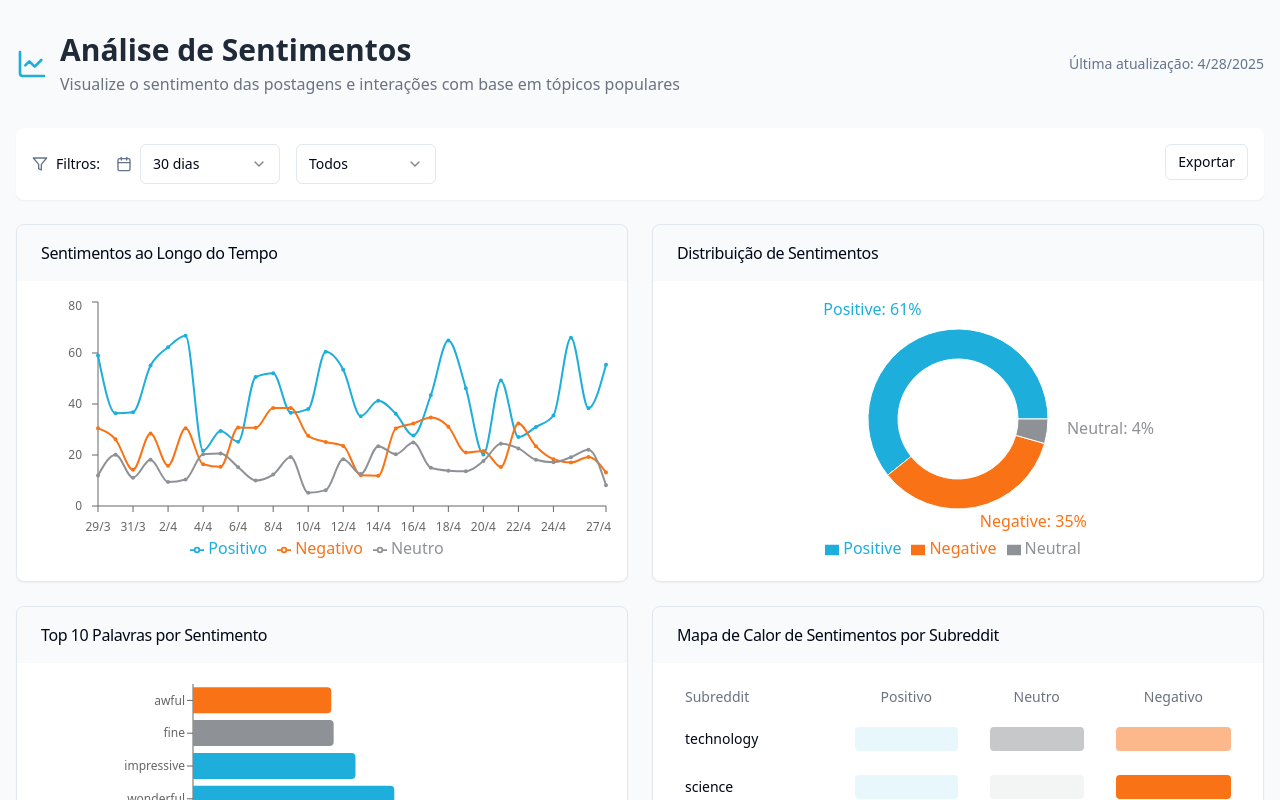
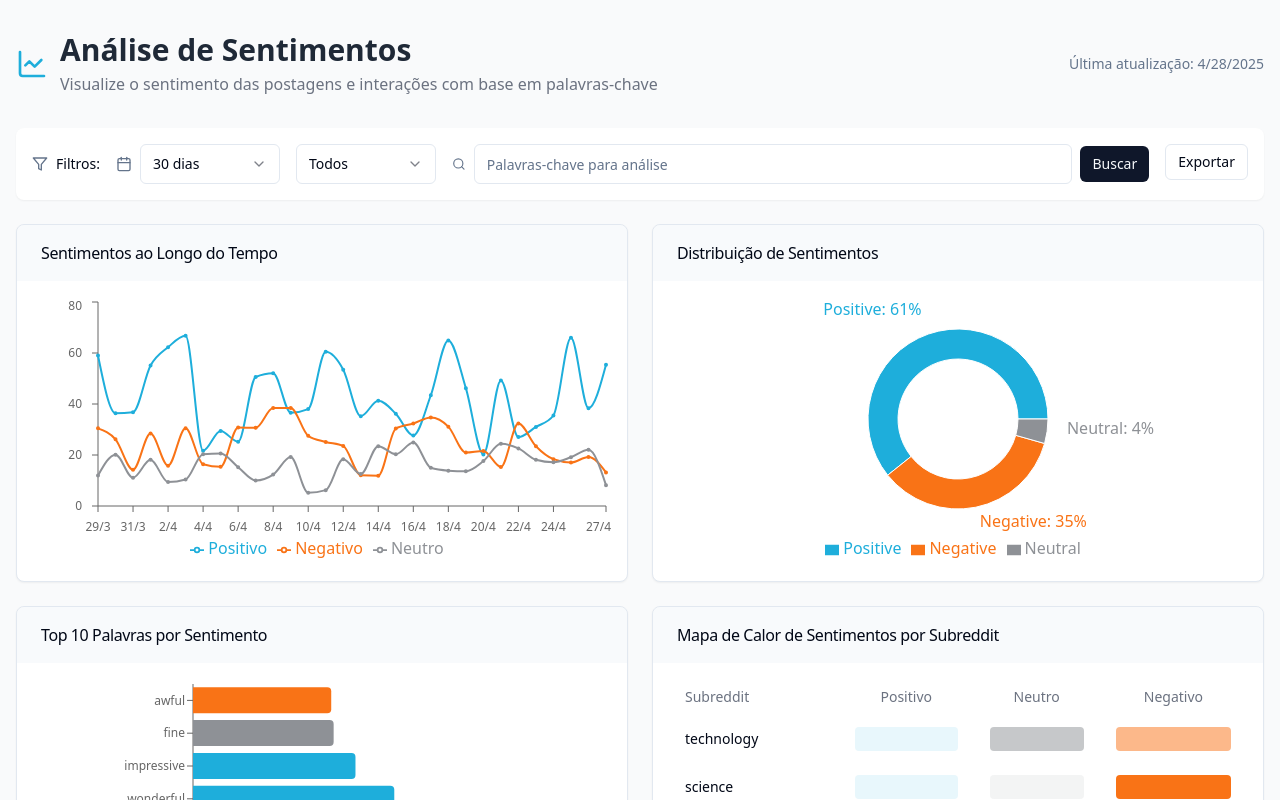
Before and after one commit to LucasLucena001/echo-sentiment-view, a React (Vite) app: page / in a window 1280 px wide. Shown: the top 800 px of the page. Built offline with nearby package versions, Linux system fonts and the light colour scheme.

Commit message:
feat: Implement search-based dashboard
Implement the dashboard functionality based on user-defined keywords.

```diff
--- a/src/components/FilterBar.tsx
+++ b/src/components/FilterBar.tsx
@@ -1,17 +1,20 @@
 
-import { Calendar, Filter } from "lucide-react";
+import { Calendar, Filter, Search } from "lucide-react";
 import { useState } from "react";
 import { Button } from "@/components/ui/button";
 import { Select, SelectContent, SelectItem, SelectTrigger, SelectValue } from "@/components/ui/select";
+import { Input } from "@/components/ui/input";
 
 interface FilterBarProps {
   onTimeRangeChange: (range: string) => void;
   onTopicChange: (topic: string) => void;
+  onKeywordSearch: (keyword: string) => void;
 }
 
-const FilterBar = ({ onTimeRangeChange, onTopicChange }: FilterBarProps) => {
+const FilterBar = ({ onTimeRangeChange, onTopicChange, onKeywordSearch }: FilterBarProps) => {
   const [timeRange, setTimeRange] = useState("30d");
   const [topic, setTopic] = useState("all");
+  const [keyword, setKeyword] = useState("");
 
   const handleTimeRangeChange = (value: string) => {
     setTimeRange(value);
@@ -23,6 +26,10 @@ const FilterBar = ({ onTimeRangeChange, onTopicChange }: FilterBarProps) => {
     onTopicChange(value);
   };
 
+  const handleKeywordSearch = () => {
+    onKeywordSearch(keyword);
+  };
+
   return (
     <div className="flex flex-col sm:flex-row gap-4 mb-6 bg-white p-4 rounded-lg shadow-sm animate-fade-in">
       <div className="flex items-center">
@@ -30,7 +37,7 @@ const FilterBar = ({ onTimeRangeChange, onTopicChange }: FilterBarProps) => {
         <span className="text-sm font-medium">Filtros:</span>
       </div>
 
-      <div className="flex flex-col sm:flex-row gap-2 sm:gap-4">
+      <div className="flex flex-col sm:flex-row gap-2 sm:gap-4 flex-grow">
         <div className="flex items-center">
           <Calendar className="h-4 w-4 mr-2 text-muted-foreground" />
           <Select value={timeRange} onValueChange={handleTimeRangeChange}>
@@ -61,6 +68,27 @@ const FilterBar = ({ onTimeRangeChange, onTopicChange }: FilterBarProps) => {
             </SelectContent>
           </Select>
         </div>
+
+        <div className="flex flex-grow items-center gap-2">
+          <Search className="h-4 w-4 text-muted-foreground" />
+          <div className="relative w-full">
+            <Input
+              type="text"
+              placeholder="Palavras-chave para análise"
+              className="w-full"
+              value={keyword}
+              onChange={(e) => setKeyword(e.target.value)}
+              onKeyDown={(e) => {
+                if (e.key === 'Enter') {
+                  handleKeywordSearch();
+                }
+              }}
+            />
+          </div>
+          <Button size="sm" onClick={handleKeywordSearch}>
+            Buscar
+          </Button>
+        </div>
       </div>
 
       <div className="ml-auto">
--- a/src/pages/Index.tsx
+++ b/src/pages/Index.tsx
@@ -7,14 +7,17 @@ import SentimentDistribution from "@/components/SentimentDistribution";
 import TopWords from "@/components/TopWords";
 import SentimentHeatmap from "@/components/SentimentHeatmap";
 import { mockData } from "@/utils/mockData";
+import { toast } from "sonner";
 
 const Index = () => {
   const [data, setData] = useState(mockData);
+  const [keyword, setKeyword] = useState("");
+  const [isLoading, setIsLoading] = useState(false);
 
   const handleTimeRangeChange = (range: string) => {
-    // In a real app, this would fetch data for the selected time range
+    // Em uma aplicação real, isso buscaria dados para o intervalo de tempo selecionado
     console.log(`Time range changed to ${range}`);
-    // For now, we'll just regenerate mock data to simulate data change
+    // Por enquanto, apenas regeneramos dados simulados para simular a mudança de dados
     const days = range === '7d' ? 7 : range === '30d' ? 30 : range === '90d' ? 90 : 365;
     setData({
       ...mockData,
@@ -23,10 +26,44 @@ const Index = () => {
   };
 
   const handleTopicChange = (topic: string) => {
-    // In a real app, this would filter data by topic
+    // Em uma aplicação real, isso filtraria os dados por tópico
     console.log(`Topic changed to ${topic}`);
-    // Simulate data change
+    // Simular mudança de dados
     setData({...mockData});
+  };
+
+  const handleKeywordSearch = (searchKeyword: string) => {
+    if (!searchKeyword.trim()) {
+      toast.warning("Por favor, digite uma palavra-chave para buscar");
+      return;
+    }
+
+    setKeyword(searchKeyword);
+    setIsLoading(true);
+
+    // Em uma aplicação real, aqui faríamos uma chamada para a API
+    // para buscar dados baseados nas palavras-chave
+    console.log(`Searching for keyword: ${searchKeyword}`);
+
+    // Simulando um tempo de carregamento
+    setTimeout(() => {
+      // Simulando novos dados baseados na palavra-chave
+      // Em uma aplicação real, estes dados viriam de uma API
+      const simulatedData = {
+        ...mockData,
+        topWords: mockData.topWords.map(word => ({
+          ...word,
+          word: word.word.includes(searchKeyword)
+            ? word.word
+            : word.word + (Math.random() > 0.7 ? ` ${searchKeyword}` : ''),
+          frequency: Math.floor(Math.random() * 100) + 20
+        })).sort((a, b) => b.frequency - a.frequency),
+      };
+
+      setData(simulatedData);
+      setIsLoading(false);
+      toast.success(`Análise realizada para: "${searchKeyword}"`);
+    }, 1500);
   };
 
   return (
@@ -34,14 +71,23 @@ const Index = () => {
       <div className="container mx-auto px-4 py-8">
         <Header
           title="Análise de Sentimentos"
-          subtitle="Visualize o sentimento das postagens e interações com base em tópicos populares"
+          subtitle="Visualize o sentimento das postagens e interações com base em palavras-chave"
         />
 
         <FilterBar
           onTimeRangeChange={handleTimeRangeChange}
           onTopicChange={handleTopicChange}
+          onKeywordSearch={handleKeywordSearch}
         />
 
+        {isLoading ? (
+          <div className="flex justify-center items-center h-64">
+            <div className="animate-pulse text-lg text-muted-foreground">
+              Analisando dados para "{keyword}"...
+            </div>
+          </div>
+        ) : (
+          <>
             <div className="grid grid-cols-1 lg:grid-cols-2 gap-6 mb-6">
               <SentimentOverTime data={data.timeSeriesData} />
               <SentimentDistribution data={data.sentimentDistribution} />
@@ -51,10 +97,19 @@ const Index = () => {
               <TopWords data={data.topWords} />
               <SentimentHeatmap data={data.subredditSentiments} />
             </div>
+          </>
+        )}
+
+        {keyword && !isLoading && (
+          <div className="my-4 p-4 bg-white rounded-lg shadow-sm">
+            <h3 className="text-lg font-medium mb-2">Resultados da busca</h3>
+            <p>Palavra-chave atual: <span className="font-semibold">{keyword}</span></p>
+          </div>
+        )}
 
         <footer className="mt-12 pt-6 border-t border-gray-200">
           <div className="flex flex-col md:flex-row justify-between items-center text-sm text-gray-500">
-            <p>Fonte de dados: Reddit API (mock data para demonstração)</p>
+            <p>Fonte de dados: Reddit API (dados simulados para demonstração)</p>
             <p>Atualizado em: {new Date().toLocaleDateString()}</p>
           </div>
         </footer>
```
Lines whose indentation alone changed are shown as unchanged.
